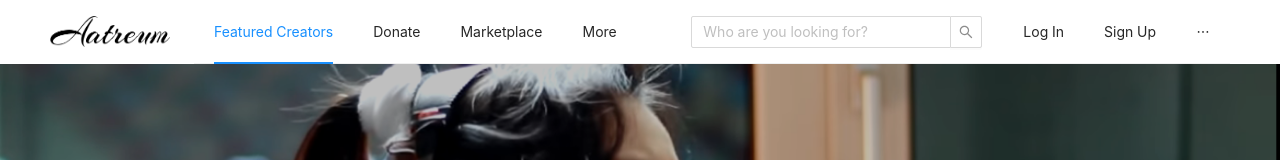
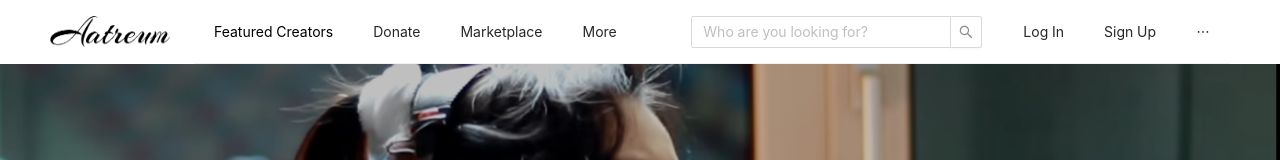
Before and after one commit to Hangyul-Son/Aatreum, a React (Create React App) app: page / in a window 1280 px wide. In both pictures the pointer is over the item "Featured Creators". Shown: the top 160 px of the page. Built offline with nearby package versions, Linux system fonts and the light colour scheme.

Commit message:
Fix miscellaneous top-navigation styles

```diff
--- a/src/components/top-navigation.scss
+++ b/src/components/top-navigation.scss
@@ -20,5 +20,19 @@
       border-color: #00b2b2;
       color: #00b2b2;
     }
+
+    .ant-menu-item-selected,
+    .ant-menu-item:hover {
+      color: black;
+    }
+
+    .ant-menu-item-selected::after,
+    .ant-menu-item:hover::after {
+      border-bottom: none;
+    }
+
+    .ant-menu-item::after {
+      transition: none;
+    }
   }
 }
--- a/src/components/top-navigation.tsx
+++ b/src/components/top-navigation.tsx
@@ -24,9 +24,7 @@ function TopNavigation() {
           <Search placeholder="Who are you looking for?" allowClear />
         </Menu.Item>
 
-        <Menu.Item key={menuItems.length + 1} onFocus={() => console.log("hi")}>
-          Log In
-        </Menu.Item>
+        <Menu.Item key={menuItems.length + 1}>Log In</Menu.Item>
         <Menu.Item key={menuItems.length + 2}>Sign Up</Menu.Item>
         <Menu.Item key={menuItems.length + 3}>
           <Button className="navigation-button">Be a Creator</Button>
```
